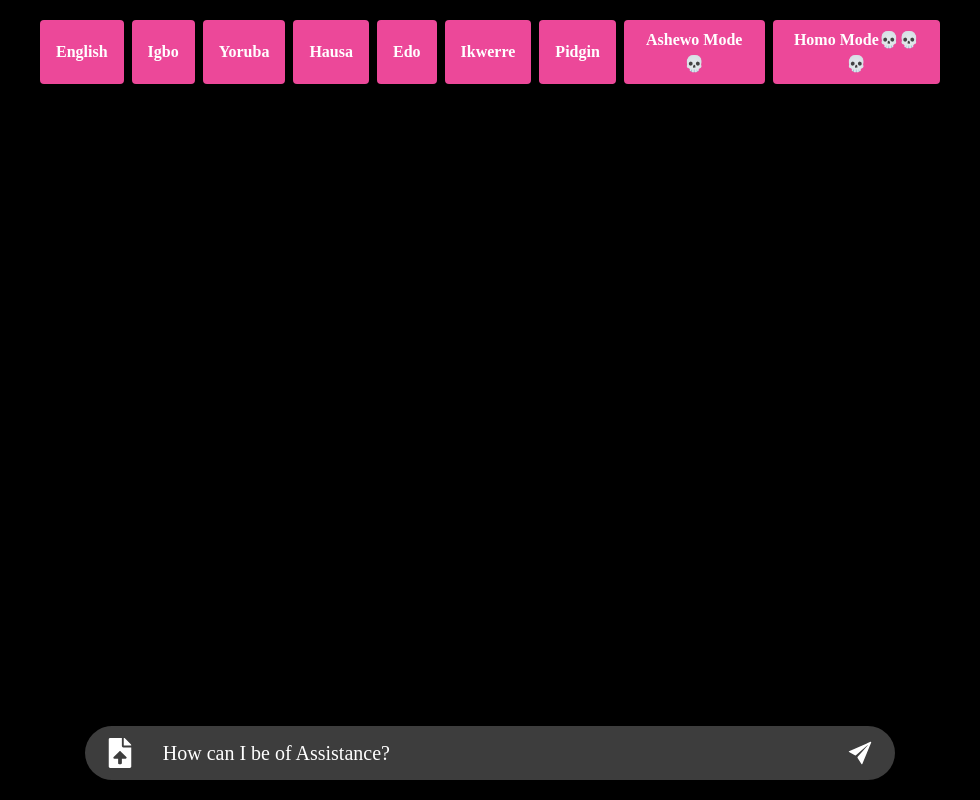
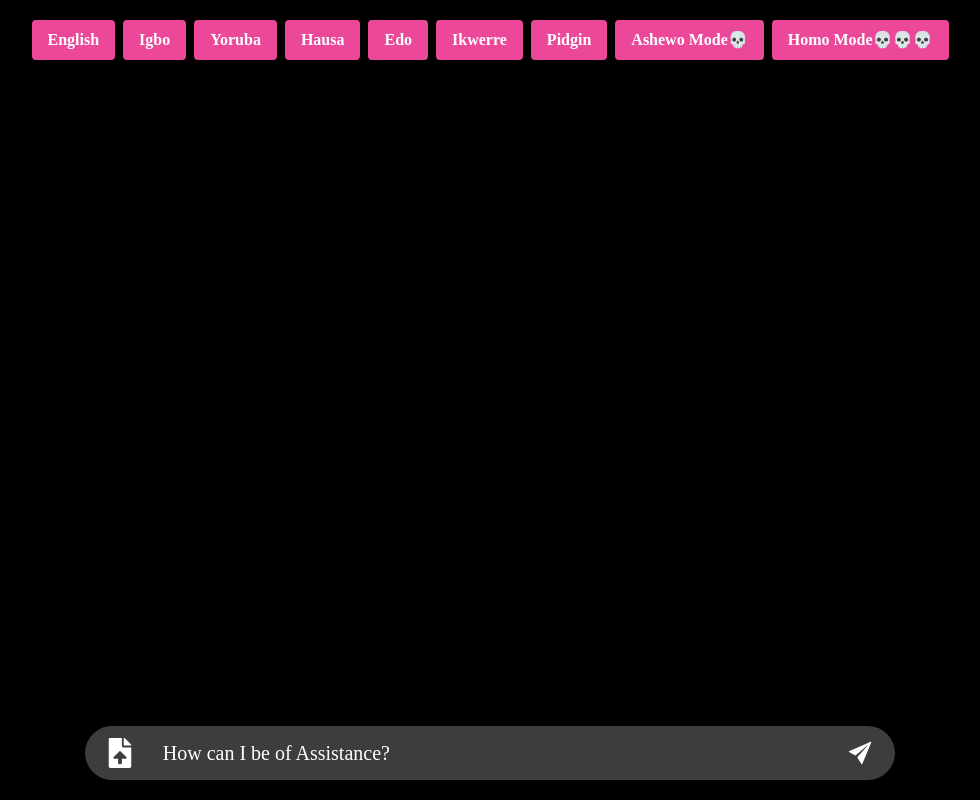
Before and after one commit to tech-monarch/Code-Clan-Team-1-AI-Project, a React (Vite) app: page /chat-box in a window 1280 px wide. Shown: the whole page, without its empty margins (150-1130 px from the left). Built offline with nearby package versions, Linux system fonts and the light colour scheme; a web font is replaced by a local one.

Commit message:
Update Chat.jsx

```diff
--- a/src/components/pages/Chat.jsx
+++ b/src/components/pages/Chat.jsx
@@ -68,7 +68,7 @@ const Chat = () => {
       <div className="flex flex-col justify-center items-center gap-5 py-5 h-screen max-w-[900px] w-full mx-auto">
 
         {/* Language Selection Buttons */}
-        <div className="flex gap-2 pb-5">
+        <div className="flex gap-2 pb-5 overflow-x-auto whitespace-nowrap">
   {[
     { label: "English", code: "en" },
     { label: "Igbo", code: "ig" },
@@ -89,6 +89,7 @@ const Chat = () => {
     </button>
   ))}
 </div>
+
 
         <div className="flex-1 py-10 flex flex-col gap-5 overflow-y-auto">
           {chatHistory.map((chat, index) => (
```
Lines whose indentation alone changed are shown as unchanged.
